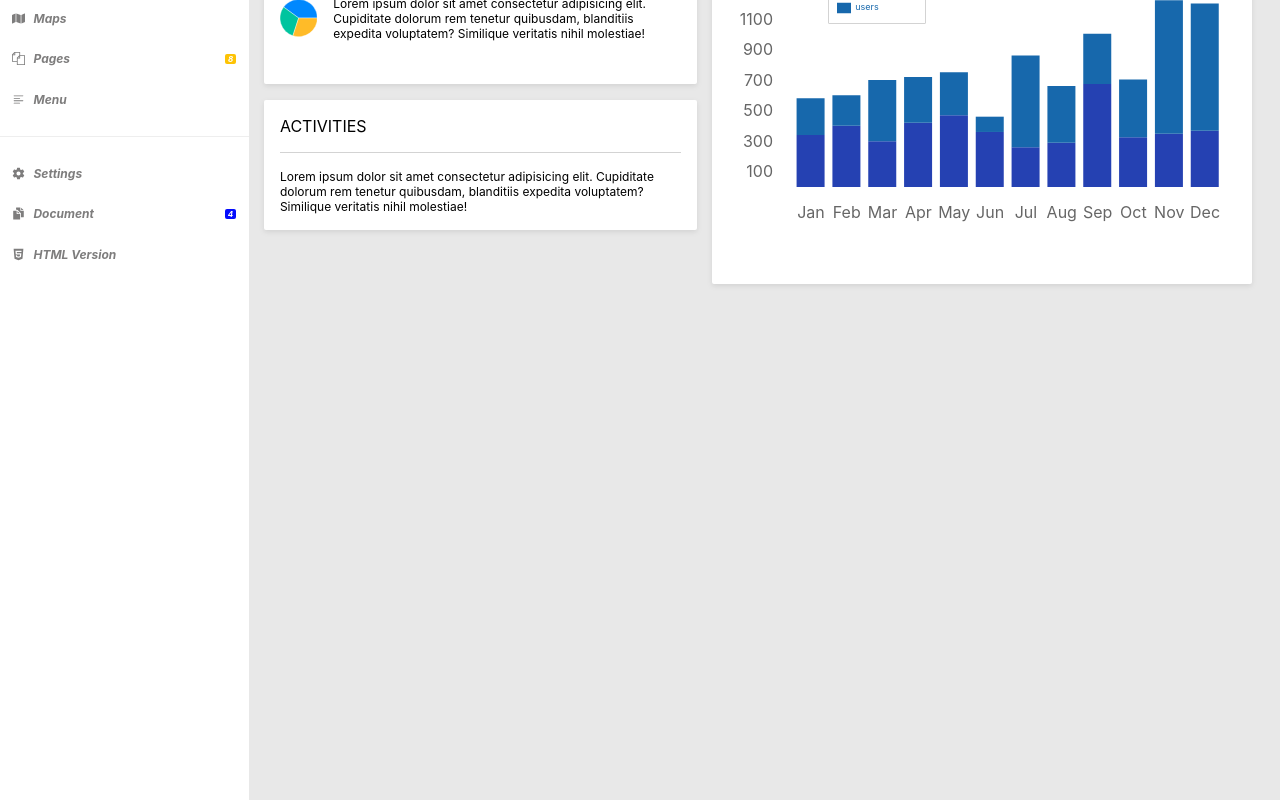
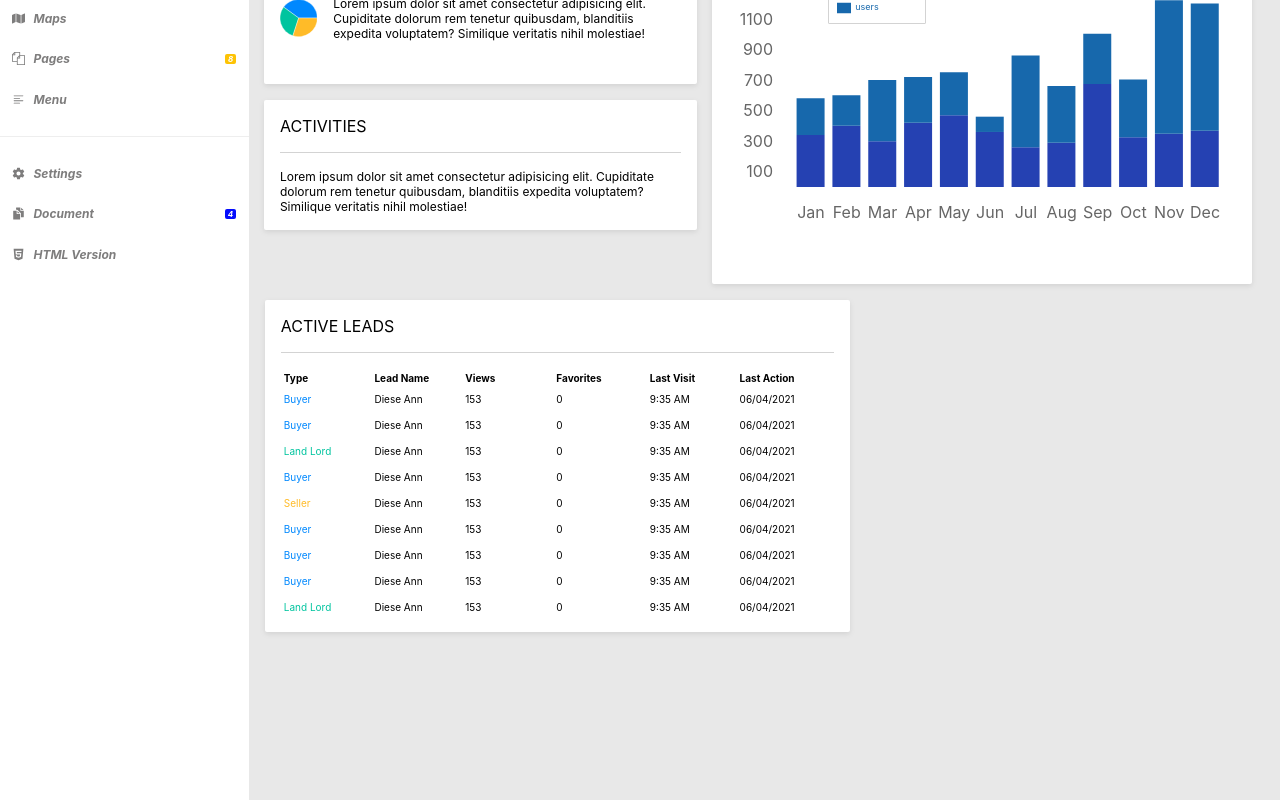
Before and after one commit to R-vijayendren/dashboard-style-guide, a React (Create React App) app: page / in a window 1280 px wide. Shown: the part 419-1219 px from the top of the page. Built offline with nearby package versions, Linux system fonts and the light colour scheme.

Commit message:
Imported the table and utilized in the dashboard with style fixes.

```diff
--- a/src/pages/Dashboard/Dashboard.scss
+++ b/src/pages/Dashboard/Dashboard.scss
@@ -132,4 +132,32 @@
       }
     }
   }
+
+  .tableContainer {
+    @include flexLayoutWithGap(row, center, flex-start, 1rem);
+    width: 100%;
+    height: 300px;
+
+    .table-card {
+      width: 60%;
+      height: 100%;
+
+      .cardWrapper {
+        height: 300px;
+        font-size: 10px;
+
+        .card-head__header {
+          width: 100%;
+          border-bottom: 1px solid #d3d3d3;
+          padding-bottom: 1rem;
+          font-size: medium;
+        }
+      }
+    }
+
+    .select-card {
+      width: 42.5%;
+      height: 100%;
+    }
+  }
 }
--- a/src/pages/Dashboard/DashboardContent.jsx
+++ b/src/pages/Dashboard/DashboardContent.jsx
@@ -8,6 +8,8 @@ import { BiLockAlt, BiBlock } from 'react-icons/bi';
 import { RiBarChart2Fill } from 'react-icons/ri';
 import CardWithChart from './CardWithChart';
 import DashboardActivity from './DashboardActivity';
+
+import Table from '../../components/Table/Table';
 
 const DashboardContent = () => {
   const renderIcon = value => {
@@ -91,6 +93,15 @@ const DashboardContent = () => {
         <DashboardActivity />
         <CardWithChart />
       </div>
+      <div className='tableContainer'>
+        <div className='table-card'>
+          <Card>
+            <div className='card-head__header'>ACTIVE LEADS</div>
+            <Table />
+          </Card>
+        </div>
+        <div className='select-card'></div>
+      </div>
     </div>
   );
 };
```
